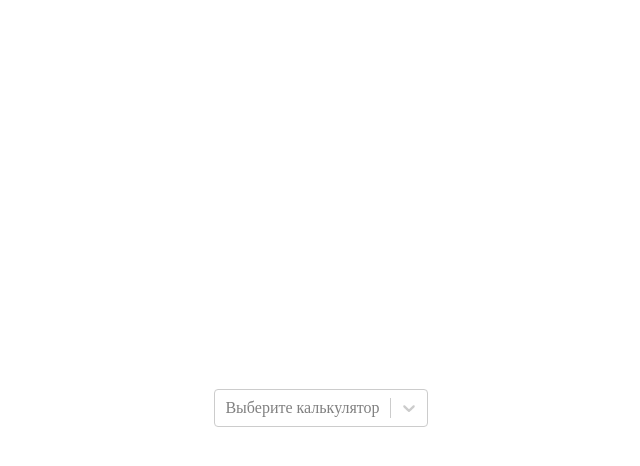
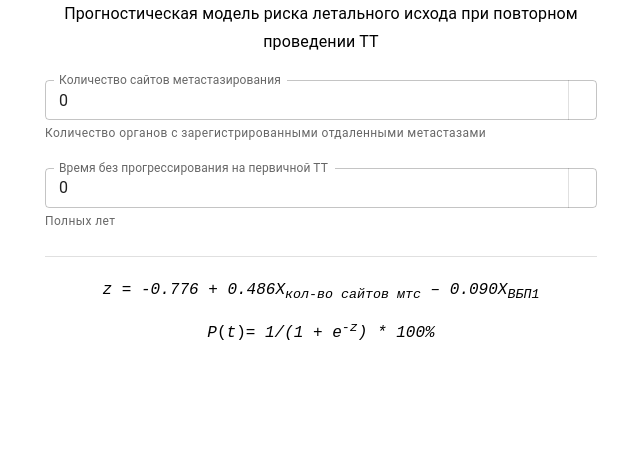
Before and after one commit to anastasiapudina/tt-online-calculator, a React (Vite) app: page / in a window 1280 px wide. Shown: the top 466 px of the page, without its empty margins (319-959 px from the left). Built offline with nearby package versions, Linux system fonts and the light colour scheme; some icons are missing.

Commit message:
Оставлен только один калькулятор

```diff
--- a/src/App.tsx
+++ b/src/App.tsx
@@ -1,10 +1,10 @@
 import { Container, ThemeProvider, createTheme } from "@mui/material"
 
-import { RiskCalculator } from "./widgets/RiskCalculator"
+//import { RiskCalculator } from "./widgets/RiskCalculator"
 import { ProbabilityCalculator } from "./widgets/ProbabilityCalculator"
 import { observer } from "mobx-react-lite"
-import { CalculatorType, RootStore } from "./store/store"
-import Select from "react-select"
+//import { CalculatorType, RootStore } from "./store/store"
+//import Select from "react-select"
 
 const lightTheme = createTheme({
 	palette: {
@@ -15,7 +15,7 @@ const lightTheme = createTheme({
 export const App = observer(() => {
 	return (
 		<ThemeProvider theme={lightTheme}>
-			<Container
+			{/* <Container
 				sx={{
 					display: "flex",
 					height: !RootStore.calculatorType ? "100vh" : "auto",
@@ -37,15 +37,16 @@ export const App = observer(() => {
 					onChange={item => item && RootStore.setCalculatorType(item.value)}
 					placeholder="Выберите калькулятор"
 				/>
-			</Container>
+			</Container> */}
 			<Container sx={{ display: "flex", flexDirection: "row" }}>
-				{!!RootStore.calculatorType ? (
+				<ProbabilityCalculator />
+				{/* !!RootStore.calculatorType ? (
 					RootStore.calculatorType === CalculatorType.Probability ? (
 						<ProbabilityCalculator />
 					) : (
 						<RiskCalculator />
 					)
-				) : null}
+				) : null */}
 			</Container>
 		</ThemeProvider>
 	)
--- a/src/widgets/ProbabilityCalculator.tsx
+++ b/src/widgets/ProbabilityCalculator.tsx
@@ -14,8 +14,8 @@ export const ProbabilityCalculator = observer(() => {
 					gap: "1.5rem",
 				}}>
 				<Typography variant="subtitle1" component="p" align="center">
-					Прогностическая модель для определения вероятности прогрессирования
-					заболевания на фоне повторного проведения ТТ
+					Прогностическая модель риска летального исхода при повторном
+					проведении ТТ
 				</Typography>
 
 				<NumberField
```
